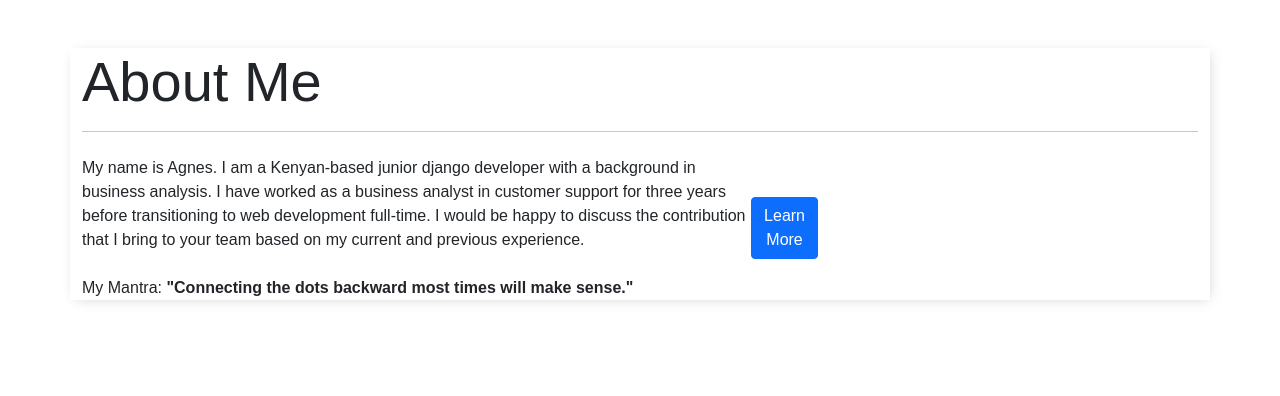
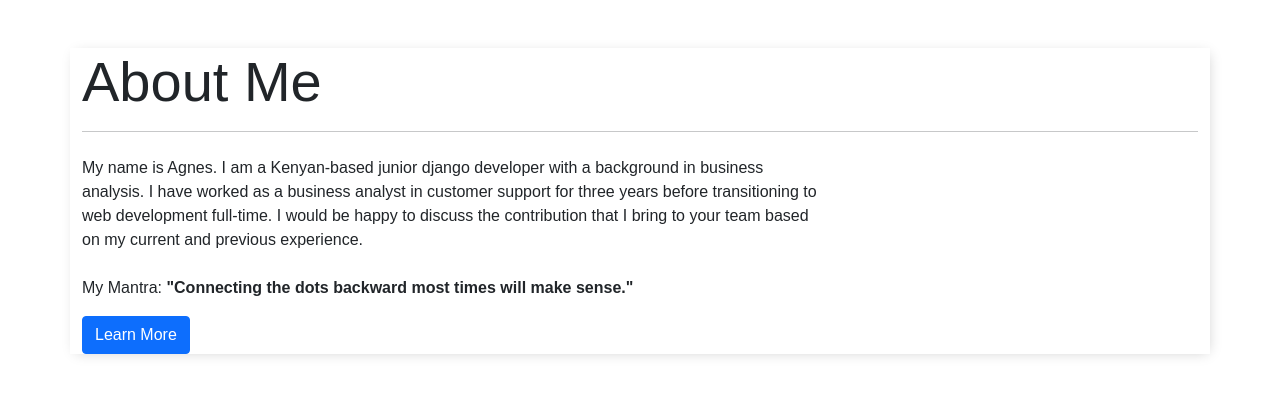
Before and after one commit to aghee/portfolio, a Django app: page /about/ in a window 1280 px wide. Shown: the part 90-486 px from the top of the page. Run offline with Django 5.2, Linux system fonts and the light colour scheme; parts of the project's set-up code (start-up, migrations or seed data) failed here and were passed over; some web fonts are replaced.

Commit message:
remove previous css style

```diff
--- a/portfolio/static/css/contact.css
+++ b/portfolio/static/css/contact.css
@@ -6,12 +6,3 @@
     box-shadow: 2px 2px 13px -4px rgba(0, 0, 0, 0.21);
 
 }
-.row .col-md-8 {
-    display: flex;
-    justify-content: space-between;
-    align-items: center;
-  }
-
-  .row .col-md-8 p {
-    margin: 0;
-  }
```
